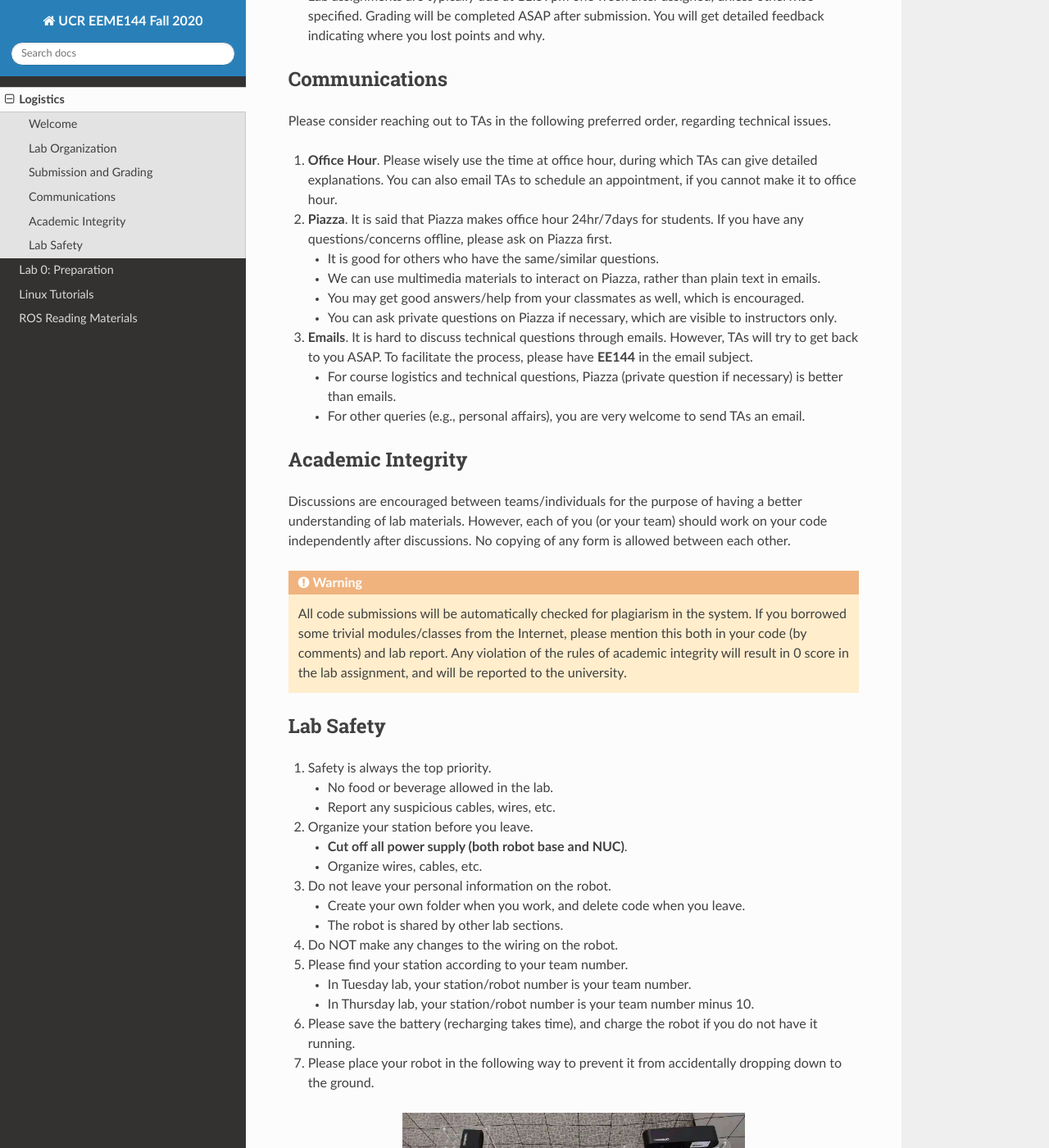
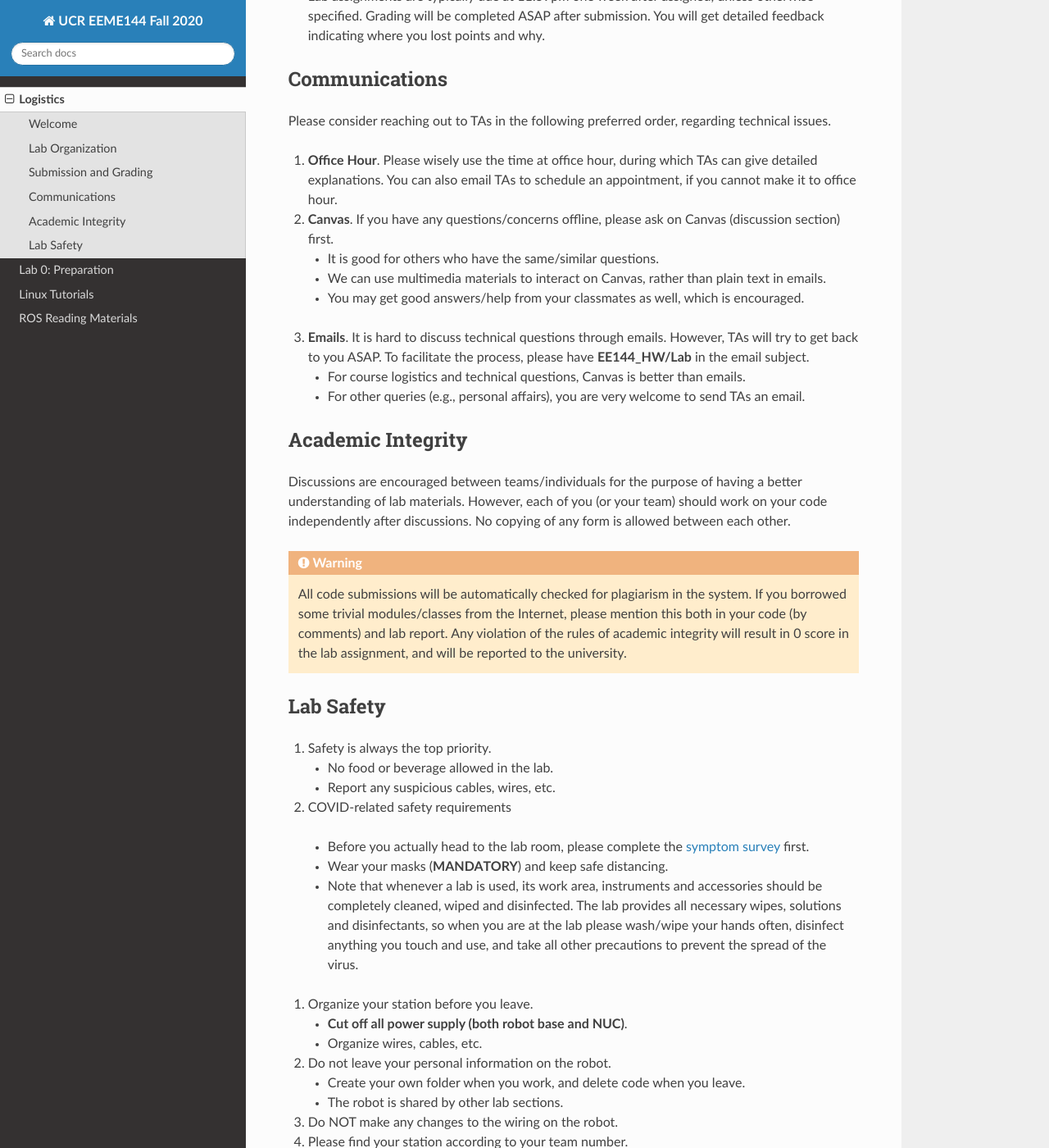
Before and after one commit to UCR-Robotics/ee144, a Sphinx documentation site: the page built from docs/logistics.rst, in a window 1280 px wide and 1400 px high, scrolled down 1136 px. Shown: the whole window at 82% size. Built offline with Sphinx 7.4.7 and the Read the Docs theme 2.0.0, drawn with Linux system fonts in a browser that asks for light colours; some of the changed text lies outside the part shown.

Commit message:
Update logistics.rst

```diff
--- a/docs/logistics.rst
+++ b/docs/logistics.rst
@@ -71,22 +71,22 @@ Please consider reaching out to TAs in the following preferred order, regarding
    TAs can give detailed explanations.
    You can also email TAs to schedule an appointment, if you cannot make it to office hour.
 
-2. **Piazza**. It is said that Piazza makes office hour 24hr/7days for students.
-   If you have any questions/concerns offline, please ask on Piazza first.
+2. **Canvas**. If you have any questions/concerns offline, please ask on Canvas (discussion section) first.
 
    + It is good for others who have the same/similar questions.
 
-   + We can use multimedia materials to interact on Piazza, rather than plain text in emails.
+   + We can use multimedia materials to interact on Canvas, rather than plain text in emails.
 
    + You may get good answers/help from your classmates as well, which is encouraged.
 
-   + You can ask private questions on Piazza if necessary, which are visible to instructors only.
+..
+   + You can ask private questions on Canvas if necessary, which are visible to instructors only.
 
 3. **Emails**. It is hard to discuss technical questions through emails.
    However, TAs will try to get back to you ASAP. To facilitate the process,
-   please have **EE144** in the email subject.
+   please have **EE144_HW/Lab** in the email subject.
 
-   + For course logistics and technical questions, Piazza (private question if necessary) is better than emails.
+   + For course logistics and technical questions, Canvas is better than emails.
 
    + For other queries (e.g., personal affairs), you are very welcome to send TAs an email.
 
@@ -116,6 +116,15 @@ Lab Safety
    - No food or beverage allowed in the lab.
    - Report any suspicious cables, wires, etc.
 
+#. COVID-related safety requirements
+
+  - Before you actually head to the lab room, please complete the `symptom survey`_ first.
+  - Wear your masks (**MANDATORY**) and keep safe distancing.
+  - Note that whenever a lab is used, its work area, instruments and accessories should be completely cleaned, wiped and disinfected. The lab provides all necessary wipes, solutions and disinfectants, so when you are at the lab please wash/wipe your hands often, disinfect anything you touch and use, and take all other precautions to prevent the spread of the virus.
+
+
+.. _symptom survey: https://ucriverside.az1.qualtrics.com/jfe/form/SV_cOB8gBU6OVulQax
+
 #. Organize your station before you leave.
 
    - **Cut off all power supply (both robot base and NUC)**.
```
Also changed, not shown: other parts of docs/logistics.rst (+2 -2 lines).
